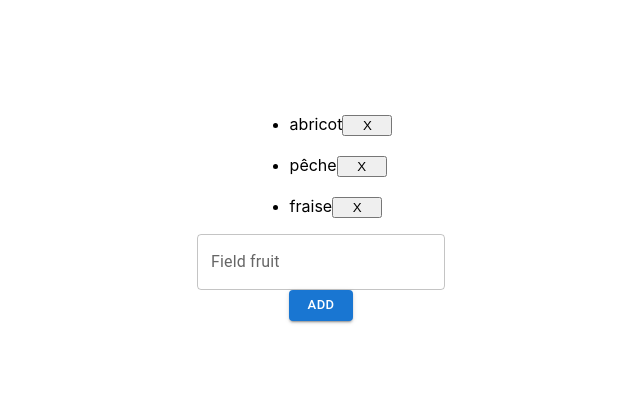
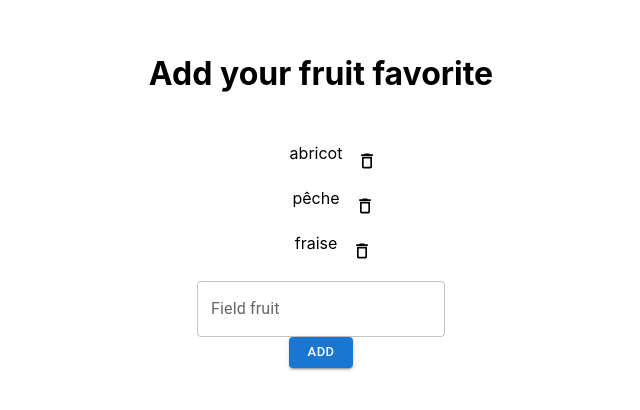
Before and after one commit to jorisbertier/FruitReact, a React (Create React App) app: page / in a window 1280 px wide. Shown: the part 200-610 px from the top of the page, without its empty margins (319-959 px from the left). Built offline with nearby package versions, Linux system fonts and the light colour scheme.

Commit message:
css & mui

```diff
--- a/package.json
+++ b/package.json
@@ -5,6 +5,7 @@
   "dependencies": {
     "@emotion/react": "^11.11.4",
     "@emotion/styled": "^11.11.0",
+    "@mui/icons-material": "^5.15.12",
     "@mui/material": "^5.15.12",
     "@testing-library/jest-dom": "^5.17.0",
     "@testing-library/react": "^13.4.0",
--- a/src/components/App.js
+++ b/src/components/App.js
@@ -25,6 +25,7 @@ function App() {
 
   return (
     <div className="App">
+      <h1>Add your fruit favorite</h1>
       <ul className="Fruit">
       {fruits.map((fruit, index) =>
         <Fruit
--- a/src/components/Form.js
+++ b/src/components/Form.js
@@ -35,6 +35,7 @@ const [addFruit, setAddFruit] = useState('')
     <form type='submit' onSubmit={handleSubmit}>
         <TextField onChange={handleChange} id="outlined-basic" label="Field fruit" variant="outlined" ></TextField><br></br>
         <Button variant="contained"  size="small" type='submit'>Add</Button>
+
       </form>
   )
 }
--- a/src/components/Fruit.js
+++ b/src/components/Fruit.js
@@ -1,11 +1,18 @@
 import React from 'react'
+import DeleteOutlineIcon from '@mui/icons-material/DeleteOutline';
+import '../styles/Fruit.css'
 
 export const Fruit = ({index,fruit, handleDelete}) => {
 
   return (
 
         <li key={index}>{fruit.nom}
-          <button onClick={() => handleDelete(fruit.id)}>X</button>
+          <button onClick={() => handleDelete(fruit.id)}>
+            <DeleteOutlineIcon
+            className='deleteIcon'
+            fontSize="small"
+            />
+            </button>
         </li>
   )
 }
--- /dev/null
+++ b/src/styles/Fruit.css
@@ -0,0 +1,11 @@
+button {
+    background: none;
+    border: none;
+    outline: none;
+    cursor: pointer;
+}
+li {
+    display: flex;
+    justify-content: center;
+    align-items: center;
+}
```
Also changed, not shown: 1 other file (tests, documents, lock files or other folders).
